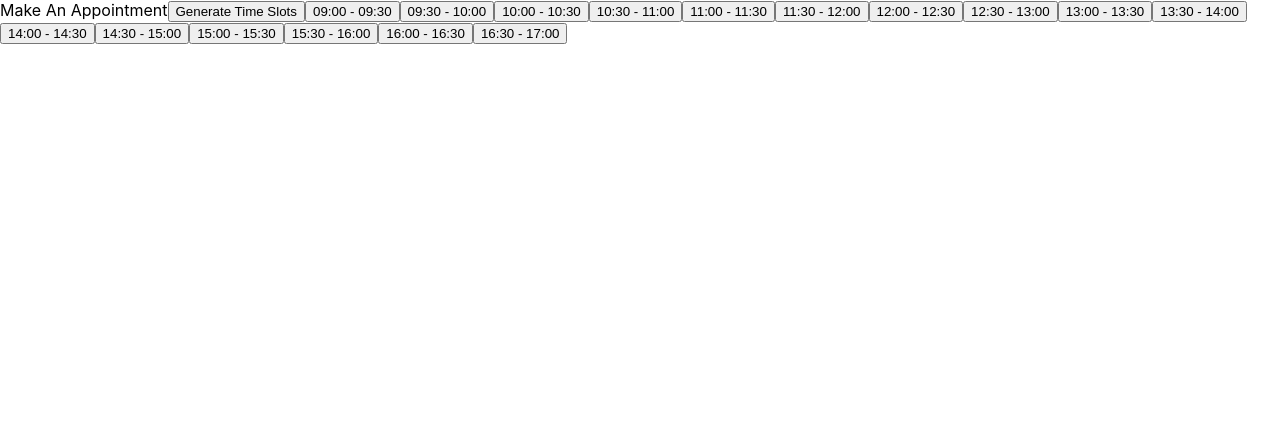
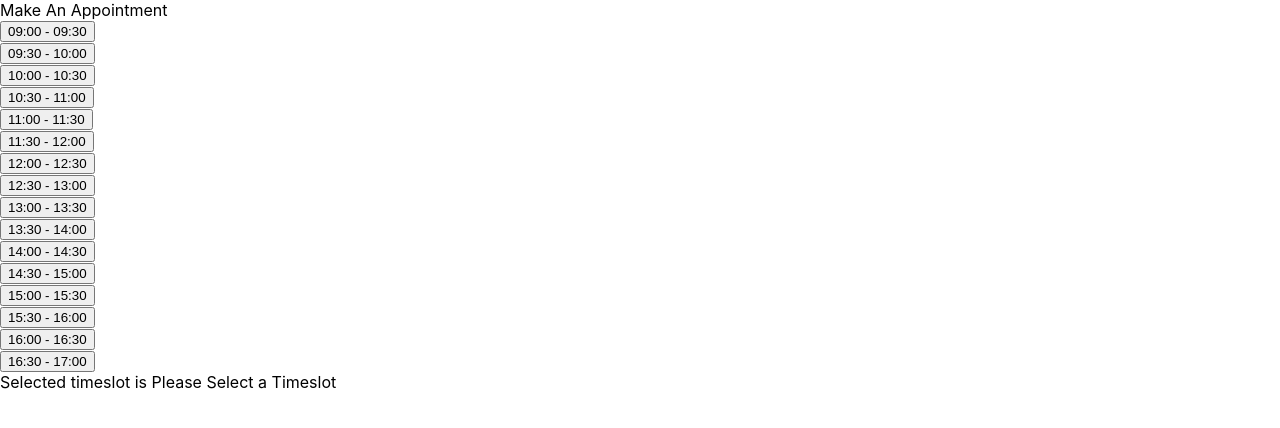
Before and after one commit to DavyFungALoi/barbershop, a React (Create React App) app in the folder frontend/: page / in a window 1280 px wide. Shown: the top 428 px of the page. Built offline with nearby package versions, Linux system fonts and the light colour scheme.

Commit message:
added current selected time functionality

```diff
--- a/frontend/src/Screens/AppointmentScreen.js
+++ b/frontend/src/Screens/AppointmentScreen.js
@@ -2,12 +2,12 @@ import React from "react";
 import { useState, useEffect } from "react";
 
 const AppointmentScreen = () => {
-  const slotConfig = {
-    configSlotMinutes: "30",
-    timeArr: [{ startTime: "09:00", endTime: "17:00" }],
-  };
+  function createSlots() {
+    const slotConfig = {
+      configSlotMinutes: "30",
+      timeArr: [{ startTime: "09:00", endTime: "17:00" }],
+    };
 
-  function createSlots(slotConfig) {
     // Getting values from slotConfig using destructuring
     const { configSlotMinutes, timeArr } = slotConfig;
 
@@ -63,6 +63,7 @@ const AppointmentScreen = () => {
               minute: "numeric",
               hour12: false,
             }),
+            timeSlotId: i++,
           });
         }
       }
@@ -73,27 +74,34 @@ const AppointmentScreen = () => {
   }
 
   useEffect(() => {
-    createSlots(slotConfig);
+    createSlots();
   }, []);
 
   const [slotsArray, setSlotsArray] = useState([]);
 
-  const SubmitHandler = () => {
-    console.log("hello");
-    console.log(slotsArray);
+  const [currentTimeSlot, setCurrentTimeSlot] = useState("Please Select a Timeslot");
+
+  const TimeSlotHandler = (timeslotStart, timeSlotEnd) => {
+    setCurrentTimeSlot(`${timeslotStart} - ${timeSlotEnd}`);
+
   };
 
   return (
     <>
-      Make An Appointment
-      <button onClick={SubmitHandler}>Generate Time Slots</button>
-      {slotsArray.map((timeslot) => (
-        <>
-          <button>
-            {timeslot.timeSlotStart} - {timeslot.timeSlotEnd}
+      <div>Make An Appointment</div>
+
+      {slotsArray.map((timeSlot) => (
+        <div key={timeSlot.timeSlotId}>
+          <button
+            onClick={() =>
+              TimeSlotHandler(timeSlot.timeSlotStart, timeSlot.timeSlotEnd)
+            }
+          >
+            {timeSlot.timeSlotStart} - {timeSlot.timeSlotEnd}
           </button>
-        </>
+        </div>
       ))}
+      <div>Selected timeslot is {currentTimeSlot}</div>
     </>
   );
 };
```
